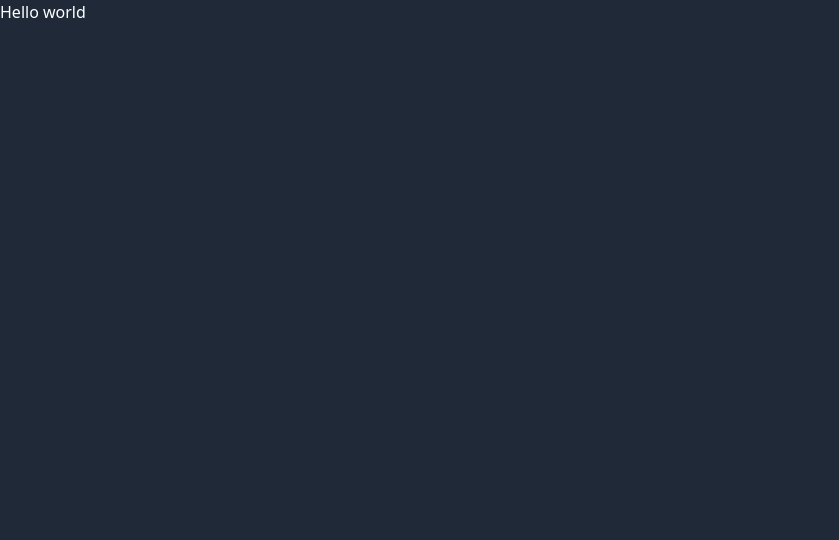
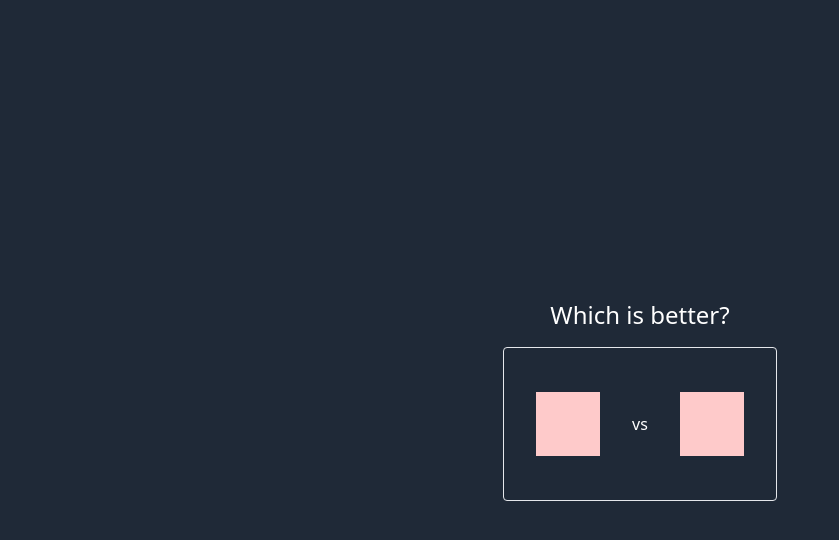
Before and after one commit to briannelson95/voting-tutorial, a Next.js app: page / in a window 1280 px wide. Shown: the top 540 px of the page, without its empty margins (0-839 px from the left). Built offline with nearby package versions, Linux system fonts and the light colour scheme.

Commit message:
basic ui structure

```diff
--- a/pages/index.js
+++ b/pages/index.js
@@ -1,6 +1,14 @@
 
 export default function Home() {
   return (
-    <div>Hello world</div>
+    <div className="h-screen w-screen flex flex-col justify-center items-center">
+      <div className="text-2xl text-center">Which is better?</div>
+      <div className="p-2" />
+      <div className="border rounded p-8 flex justify-between items-center max-w-2xl">
+        <div className="w-16 h-16 bg-red-200"></div>
+        <div className="p-8">vs</div>
+        <div className="w-16 h-16 bg-red-200"></div>
+      </div>
+    </div>
   )
 }
```
